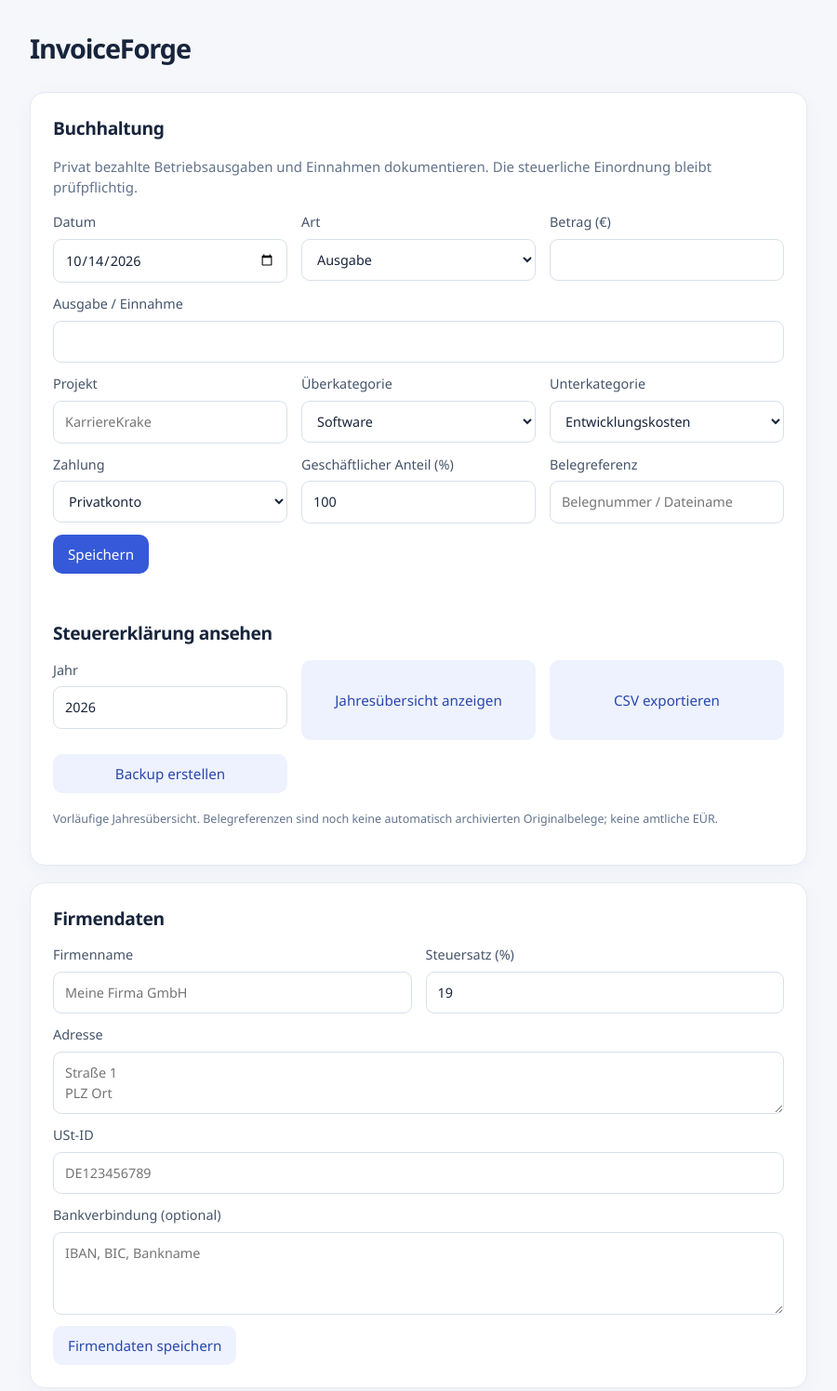
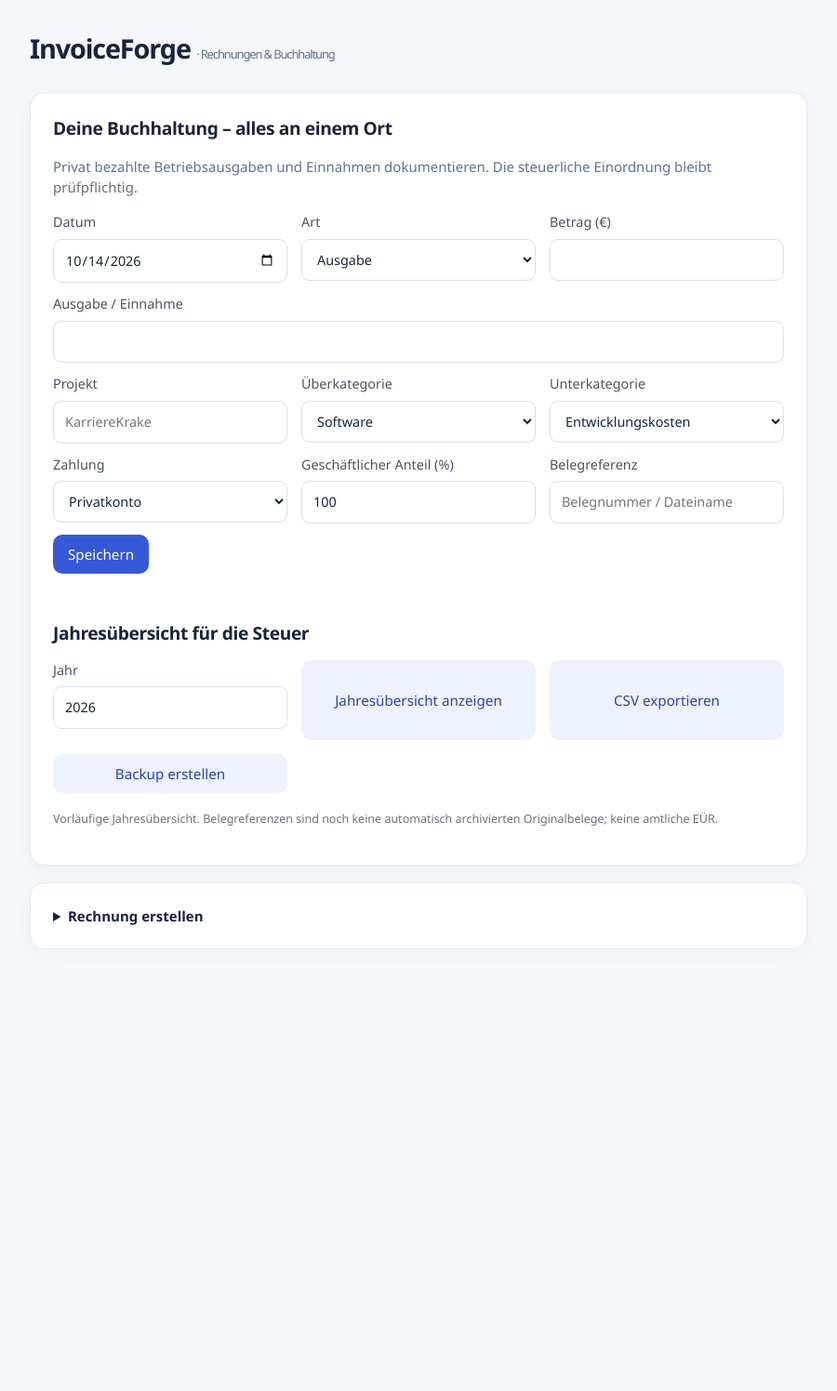
Before and after one commit to deadfrogface/InvoiceForge, an Electron app: page renderer/index.html in a window 900 px wide. Shown: the top 1496 px of the page at 93% size. After the commit the page ends 1109 px from the top, so only its background shows below. Drawn offline with nearby package versions, Linux system fonts and the light colour scheme; no server answers.

Commit message:
design: simplify workspace and collapse invoice editor

```diff
--- a/renderer/index.html
+++ b/renderer/index.html
@@ -9,13 +9,13 @@
 <body>
   <div class="container">
     <header>
-      <h1>InvoiceForge</h1>
+      <h1>InvoiceForge <small style="font-size:13px;font-weight:500;color:#64748b">· Rechnungen & Buchhaltung</small></h1>
     </header>
 
     <div id="messageBar" class="message hidden"></div>
 
     <section class="card" id="bookkeeping">
-<h2>Buchhaltung</h2>
+<h2>Deine Buchhaltung – alles an einem Ort</h2>
 <p>Privat bezahlte Betriebsausgaben und Einnahmen dokumentieren. Die steuerliche Einordnung bleibt prüfpflichtig.</p>
 <form id="bkForm">
 <div class="grid grid-3">
@@ -37,7 +37,7 @@
 <button class="btn btn-primary" type="submit">Speichern</button>
 </form>
 <p id="bkMessage" role="status"></p>
-<h2>Steuererklärung ansehen</h2>
+<h2>Jahresübersicht für die Steuer</h2>
 <div class="grid grid-3"><label>Jahr <input id="bkYear" type="number" min="2000" max="2200"></label>
 <button id="bkView" type="button" class="btn btn-secondary">Jahresübersicht anzeigen</button>
 <button id="bkExport" type="button" class="btn btn-secondary">CSV exportieren</button>
@@ -45,7 +45,8 @@
 <div id="bkReport"></div>
 <p><small>Vorläufige Jahresübersicht. Belegreferenzen sind noch keine automatisch archivierten Originalbelege; keine amtliche EÜR.</small></p>
 </section>
-<section class="card" id="section-company">
+<details class="card" id="invoiceDetails"><summary style="font-weight:700;cursor:pointer">Rechnung erstellen</summary>
+<section id="section-company">
       <h2>Firmendaten</h2>
       <div class="grid grid-2">
         <label>Firmenname <input type="text" id="companyName" placeholder="Meine Firma GmbH"></label>
@@ -105,6 +106,7 @@
     <footer class="actions">
       <button type="button" class="btn btn-primary" id="btnCreatePdf">PDF erstellen</button>
     </footer>
+  </details>
   </div>
 
   <script src="../node_modules/jspdf/dist/jspdf.umd.min.js"></script>
```
